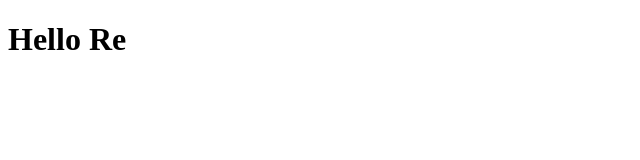
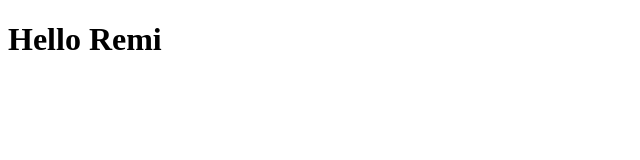
Before and after one commit to Nukelimer/example, a plain HTML site: page index.html in a window 1280 px wide. Shown: the full height of the page, 0-640 px from the left. Drawn offline with Linux system fonts and the light colour scheme.

Commit message:
changed my name to REMI

```diff
--- a/index.html
+++ b/index.html
@@ -6,6 +6,6 @@
     <title>Document</title>
 </head>
 <body>
-    <h1>Hello Re</h1>
+    <h1>Hello Remi</h1>
 </body>
 </html>
```
